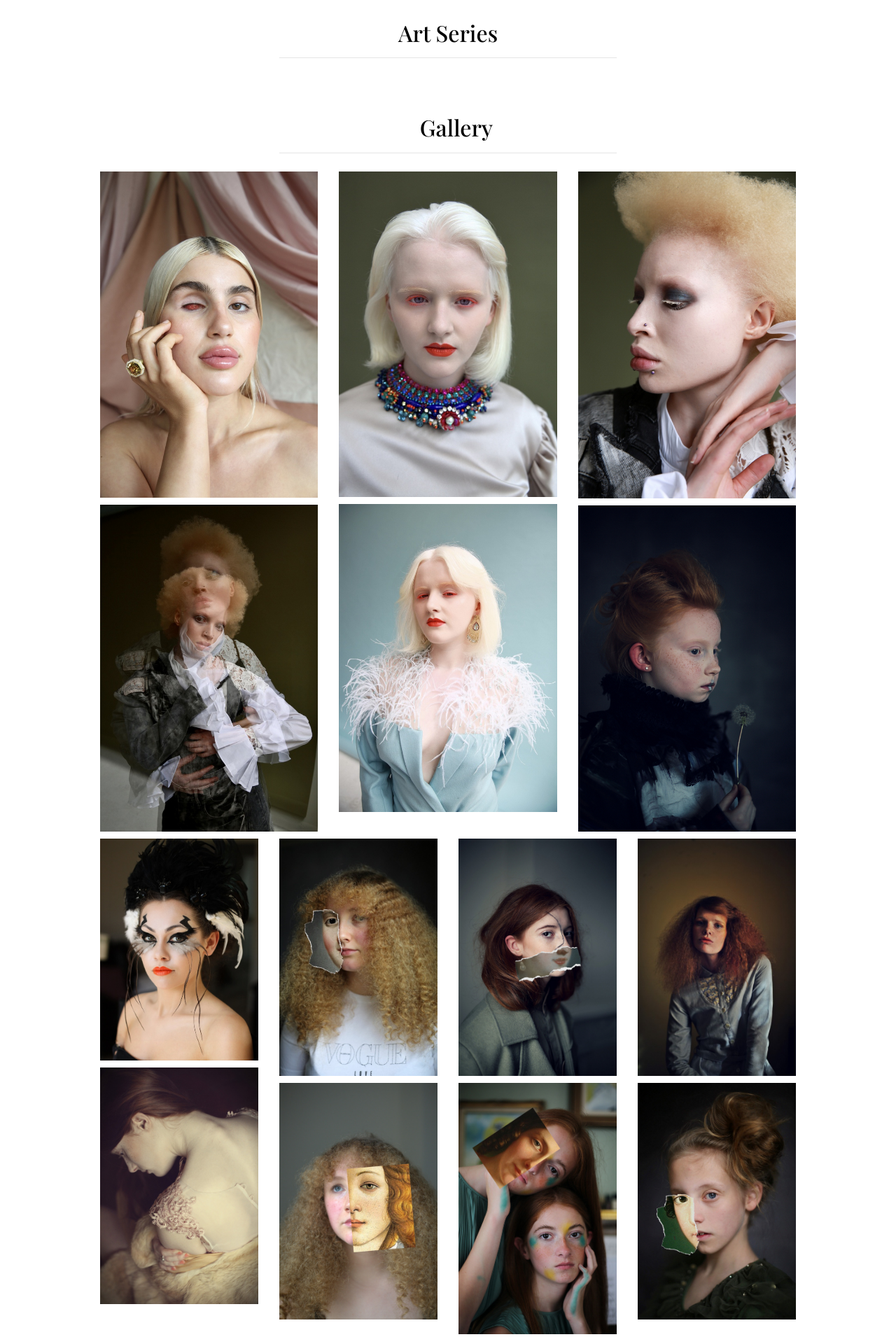
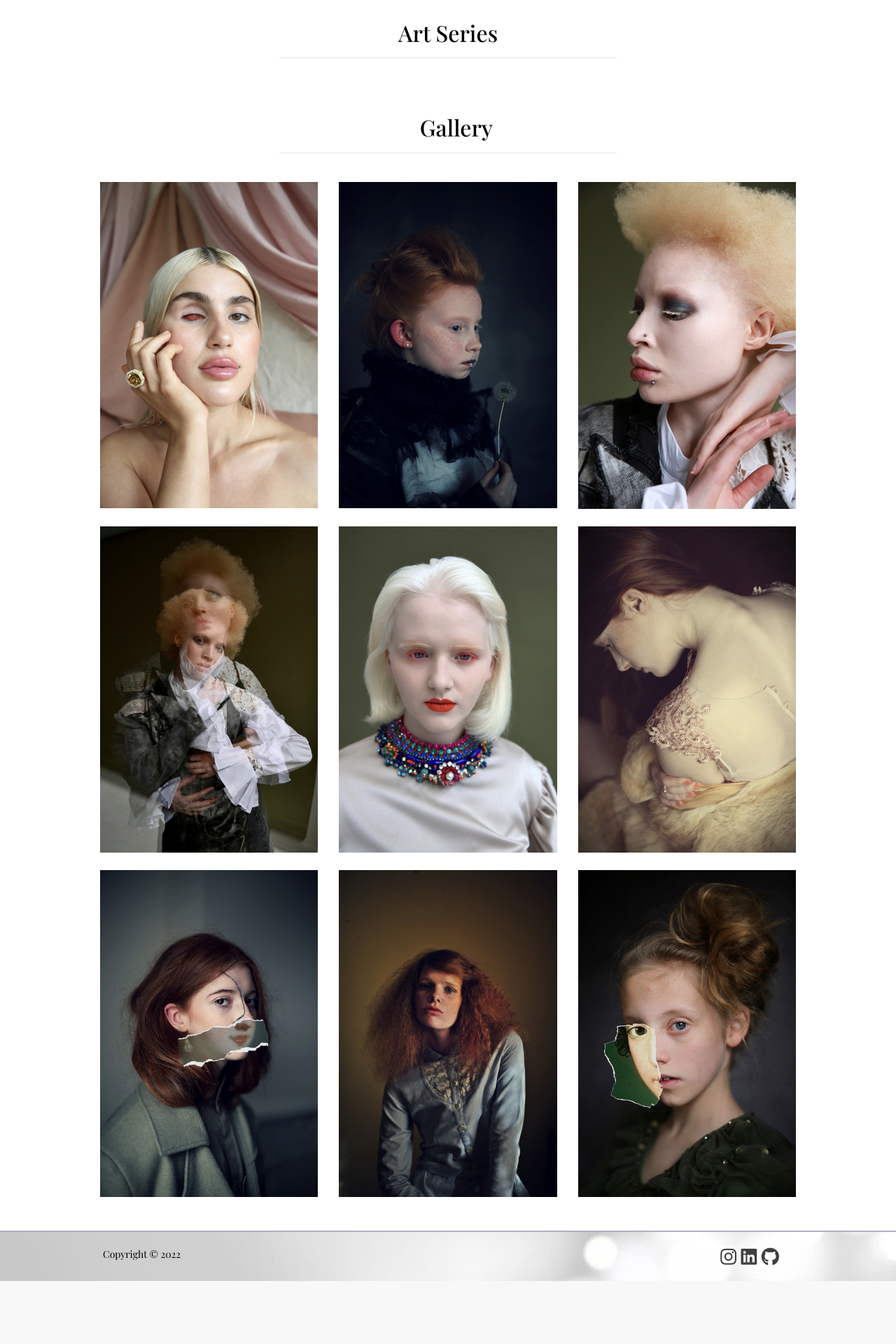
Before and after one commit to OndrejValla/Z-V-GALLERY, a Django app: page / in a window 1280 px wide. Shown: the part 1560-3480 px from the top of the page at 70% size. After the commit the page ends 3390 px from the top, so only its background shows below. Run offline with Django 3.2, Linux system fonts and the light colour scheme; data that the repository does not hold is empty; some libraries are stand-ins or nearby versions; some web fonts are replaced.

Commit message:
Updated Main Logo and Home page Gallery

```diff
--- a/home/templates/home/index.html
+++ b/home/templates/home/index.html
@@ -124,36 +124,37 @@
         </div>
     </div>
     <div class="row home-gallery">
-        <div class="col-6 col-md-4">
+        <div class="col-6 col-md-4 img-fluid m-auto">
             <img src="{{ MEDIA_URL }}home-gallery-1.png" alt="Image from Zuzu Valla's Gallery">
+        </div>
+        <div class="col-6 col-md-4 img-fluid m-auto">
+            <img src="{{ MEDIA_URL }}home-gallery-11.png" alt="Image from Zuzu Valla's Gallery">
+        </div>
+        <div class="col-6 col-md-4 img-fluid m-auto">
+            <img src="{{ MEDIA_URL }}home-gallery-9.png" alt="Image from Zuzu Valla's Gallery">
+        </div>
+        <div class="col-6 col-md-4 img-fluid m-auto">
             <img src="{{ MEDIA_URL }}home-gallery-3.png" alt="Image from Zuzu Valla's Gallery">
         </div>
-        <div class="col-6 col-md-4">
+        <div class="col-6 col-md-4 img-fluid m-auto">
             <img src="{{ MEDIA_URL }}home-gallery-4.png" alt="Image from Zuzu Valla's Gallery">
-            <img src="{{ MEDIA_URL }}home-gallery-5.png" alt="Image from Zuzu Valla's Gallery">
         </div>
-        <div class="col-4">
-            <img src="{{ MEDIA_URL }}home-gallery-9.png" alt="Image from Zuzu Valla's Gallery">
-            <img src="{{ MEDIA_URL }}home-gallery-11.png" alt="Image from Zuzu Valla's Gallery">
-        </div>
-        <div class="col-4 col-md-3">
-            <img src="{{ MEDIA_URL }}home-gallery-12.png" alt="Image from Zuzu Valla's Gallery">
+        <div class="col-6 col-md-4 img-fluid m-auto">
             <img src="{{ MEDIA_URL }}home-gallery-13.png" alt="Image from Zuzu Valla's Gallery">
         </div>
-        <div class="col-4 col-md-3">
-            <img src="{{ MEDIA_URL }}home-gallery-15.png" alt="Image from Zuzu Valla's Gallery">
-            <img src="{{ MEDIA_URL }}home-gallery-16.png" alt="Image from Zuzu Valla's Gallery">
+        <div class="col-6 col-md-4 img-fluid m-auto">
+            <img src="{{ MEDIA_URL }}home-gallery-17.png" alt="Image from Zuzu Valla's Gallery">
         </div>
-        <div class="col-6 col-md-3">
-            <img src="{{ MEDIA_URL }}home-gallery-17.png" alt="Image from Zuzu Valla's Gallery">
-            <img src="{{ MEDIA_URL }}home-gallery-18.png" alt="Image from Zuzu Valla's Gallery">
+        <div class="col-6 col-md-4 img-fluid m-auto">
+            <img src="{{ MEDIA_URL }}home-gallery-20.png" alt="Image from Zuzu Valla's Gallery">
         </div>
-        <div class="col-6 col-md-3">
-            <img src="{{ MEDIA_URL }}home-gallery-20.png" alt="Image from Zuzu Valla's Gallery">
+        <div class="col-6 col-md-4 img-fluid m-auto">
             <img src="{{ MEDIA_URL }}home-gallery-22.png" alt="Image from Zuzu Valla's Gallery">
         </div>
+        <div class="col-6 col-md-4 img-fluid m-auto d-block d-md-none">
+            <img src="{{ MEDIA_URL }}home-gallery-15.png" alt="Image from Zuzu Valla's Gallery">
+        </div>
     </div>
-</div>
 </div>
 <!-- Back to the Top button -->
 <div class="to-top-button">
--- a/static/css/base.css
+++ b/static/css/base.css
@@ -33,8 +33,6 @@ body {
     border-style: solid;
     border-width: 2px;
     border-radius: 50%;
-    box-shadow: rgba(245, 240, 240, 0.9) 0 0 75px;
-    border-collapse: collapse;
     z-index: 10;
 }
 
@@ -173,7 +171,8 @@ body {
 .home-gallery img {
     width: 100%;
     display: inline-block;
-    margin-top: 10px;
+    margin-top: 25px;
+    object-fit: cover;
 }
 
 /*-- Reviews --*/
--- a/templates/base.html
+++ b/templates/base.html
@@ -64,8 +64,7 @@
             </div>
             <!-- Logo Header -->
             <div class="col-6 my-auto py-1 py-lg-0 text-center">
-                <a href="{% url 'home' %}" class="main-logo-link">
-                    <button class="main-logo"></button>
+                <a href="{% url 'home' %}" class="btn main-logo">
                 </a>
             </div>
             <!-- Accounts & Basket -->
```
Also changed, not shown: media/home-gallery-12.png (deleted), media/home-gallery-16.png (deleted), media/home-gallery-18.png (deleted), media/home-gallery-19.png (deleted), media/home-gallery-5.png (deleted).
